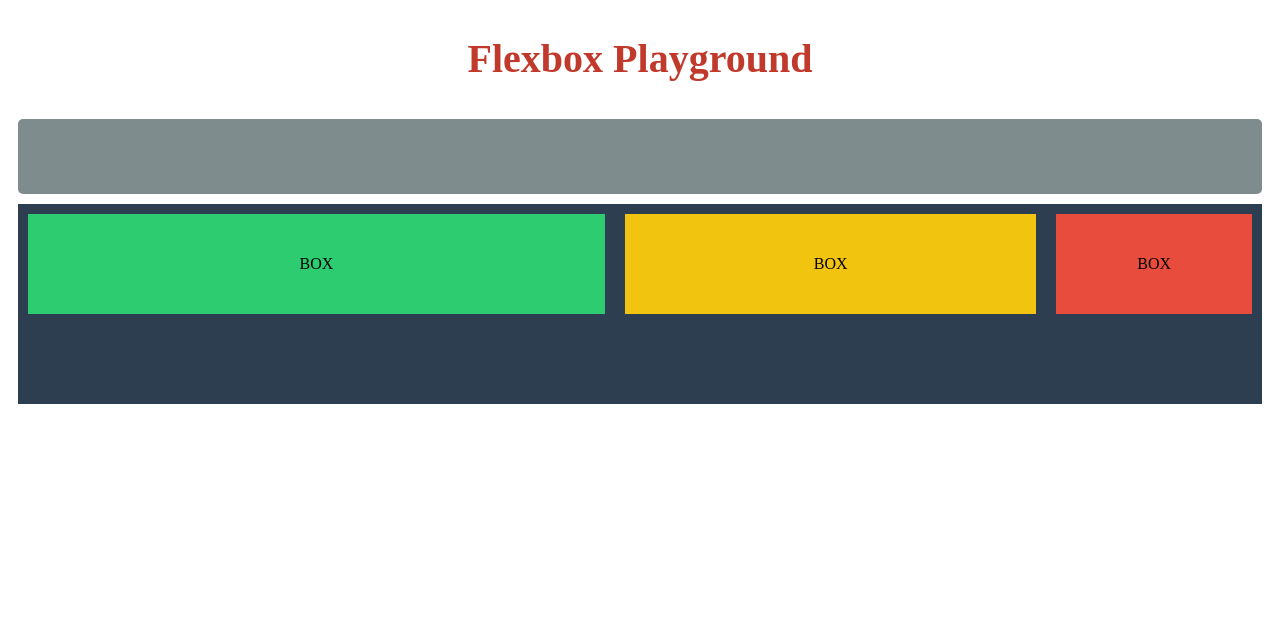
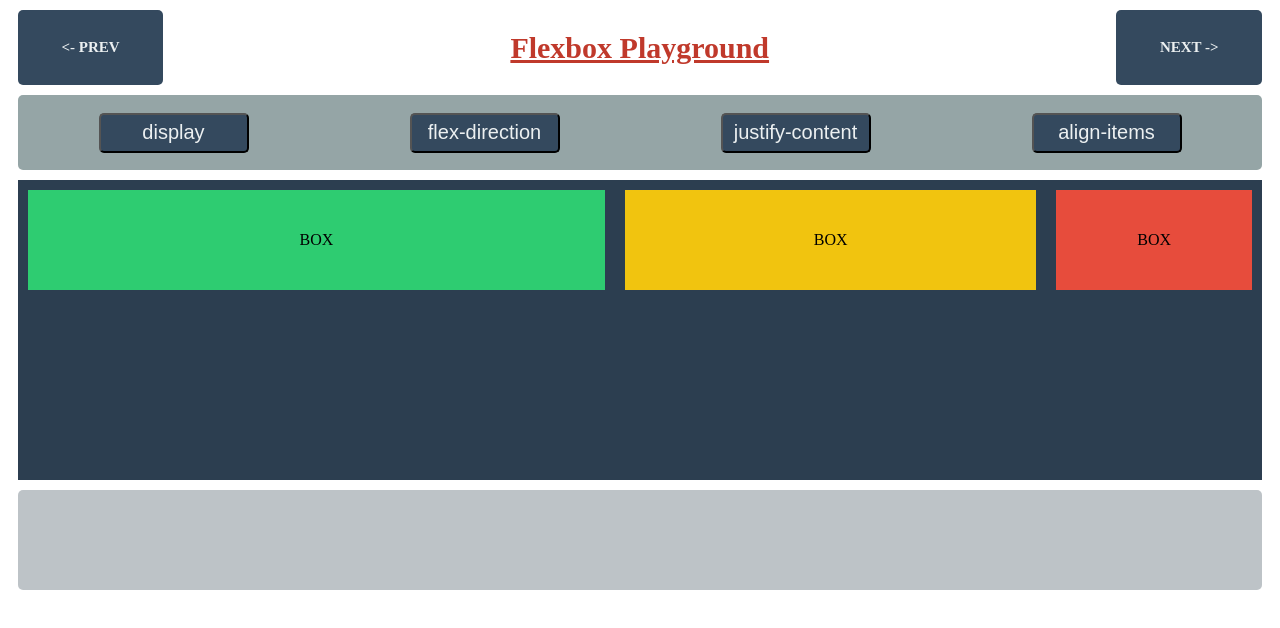
Before and after one commit to natesMI/flexbox_playground, a plain HTML site: page index.html in a window 1280 px wide. Drawn offline with nearby package versions, Linux system fonts and the light colour scheme.

Commit message:
adds page navigation and color scheme

```diff
--- a/index.html
+++ b/index.html
@@ -3,38 +3,58 @@
 <head>
   <meta charset="utf-8">
   <meta name="viewport" content="width=device-width">
-  <title>JS Bin</title>
+  <title>Flexbox Playground</title>
   <link rel="stylesheet" type="text/css" href="styles.css">
 </head>
 <body>
+
   <div id="title">
-    <h1>Flexbox Playground</h1>
+    <div id="prev"><- PREV</div>
+    <h1 id="header">Flexbox Playground</h1>
+    <div id=next>NEXT -></div>
   </div>
 
   <!-- view 1 -->
 
   <div id="view-1">
-    <div class="toolbar-1"></div>
+    <div class="toolbar">
+      <button class="tool-button">display</button>
+      <button class="tool-button">flex-direction</button>
+      <button class="tool-button">justify-content</button>
+      <button class="tool-button">align-items</button>
+    </div>
     <div id="container-one">
       <div id="child-one-a">BOX</div>
       <div id="child-one-b">BOX</div>
       <div id="child-one-c">BOX</div>
     </div>
+    <div class="css-viewer"></div>
   </div>
 
   <!-- view 2 -->
 
   <div id="view-2">
+    <div class="toolbar">
+      <button class="tool-button">flex</button>
+      <button class="tool-button">order</button>
+      <button class="tool-button">flex-basis</button>
+    </div>
     <div id="container-two">
       <div id="child-two-a">BOX</div>
       <div id="child-two-b">BOX</div>
       <div id="child-two-c">BOX</div>
     </div>
+    <div class="css-viewer"></div>
   </div>
 
   <!-- view 3 -->
 
   <div id="view-3">
+    <div class="toolbar">
+      <button class="tool-button">flex-grow</button>
+      <button class="tool-button">flex-shrink</button>
+      <button class="tool-button">flex-wrap</button>
+    </div>
     <div id="container-three">
       <div class="wrap-item">BOX</div>
       <div class="wrap-item">BOX</div>
@@ -45,6 +65,7 @@
       <div class="wrap-item">BOX</div>
       <div class="wrap-item">BOX</div>
     </div>
+    <div class="css-viewer"></div>
   </div>
 
   <script src="https://ajax.googleapis.com/ajax/libs/jquery/3.1.0/jquery.min.js"></script>
--- a/index.js
+++ b/index.js
@@ -1,6 +1,29 @@
 $( document ).ready(function() {
-  console.log( "ready!" );
 
-  $('#view-1').show();
+  var $view1 = $('#view-1');
+  var $view2 = $('#view-2');
+  var $view3 = $('#view-3');
+
+  $view1.show();
+
+  var pageFlow = [$view1, $view2, $view3];
+  var counter = 0;
+
+  $('#prev').on('click', function(){
+  	if(counter > 0){
+  		pageFlow[counter].hide();
+  		counter--;
+  	  pageFlow[counter].show();
+  	}
+  });
+
+  $('#next').on('click', function(){
+  	if(counter < 2){
+  		pageFlow[counter].hide();
+  		counter++;
+  	  pageFlow[counter].show();
+  	}
+  });
+
 
 });
--- a/styles.css
+++ b/styles.css
@@ -1,10 +1,46 @@
 #title {
   display: flex;
   flex-direction: row;
-  flex: 1;
   justify-content: center;
-  font-size: 20px;
+  align-items: center;
+  margin: 10px;
+}
+
+#header {
+  font-size: 30px;
+  text-decoration: underline;
   color: #c0392b;
+  flex-grow: 8;
+  display: flex;
+  justify-content: center;
+}
+
+#prev {
+  background-color: #34495e;
+  color: #ecf0f1;
+  border-radius: 5px;
+  align-self: flex-start;
+  font-size: 15px;
+  font-weight: bold;
+  flex-grow: 1;
+  height: 75px;
+  display: flex;
+  justify-content: center;
+  align-items: center;
+}
+
+#next {
+  background-color: #34495e;
+  color: #ecf0f1;
+  border-radius: 5px;
+  align-self: flex-end;
+  font-size: 15px;
+  font-weight: bold;
+  flex-grow: 1;
+  height: 75px;
+  display: flex;
+  justify-content: center;
+  align-items: center;
 }
 
 /*---------- view 1 ---------*/
@@ -12,14 +48,39 @@
   display: none;
 }
 
-.toolbar-1 {
+.toolbar {
   display: flex;
   flex-direction: row;
   flex: 1;
   height: 75px;
   margin: 10px;
   border-radius: 5px;
-  background-color: #7f8c8d;
+  background-color: #95a5a6;
+  justify-content: space-around;
+  align-items: center;
+}
+
+.tool-button {
+  background-color: #34495e;
+  border-radius: 5px;
+  color: #ecf0f1;
+  font-size: 20px;
+  display; flex;
+  justify-content: center;
+  align-items: center;
+  height: 40px;
+  flex-basis: 150px;
+}
+
+.css-viewer {
+  background-color: #bdc3c7;
+  height: 100px;
+  display: flex;
+  flex: 1;
+  flex-direction: row;
+  justify-content: center;
+  margin: 10px;
+  border-radius: 5px;
 }
 
 #child-one-a {
@@ -60,7 +121,7 @@
 #container-one {
   background-color: #2c3e50;
   margin: 10px;
-  height: 200px;
+  height: 300px;
   display: flex;
   flex-direction: row;
   justify-content: space-around;
@@ -76,7 +137,7 @@
 }
 
 #child-two-a {
-  background-color: red;
+  background-color: #2ecc71;
   margin: 10px;
   height: 100px;
   display: flex;
@@ -88,7 +149,7 @@
   flex-shrink: 1;
 }
 #child-two-b {
-  background-color: green;
+  background-color: #f1c40f;
   margin: 10px;
   height: 100px;
   /*flex: 1;*/
@@ -99,7 +160,7 @@
   flex-shrink: 3;
 }
 #child-two-c {
-  background-color: blue;
+  background-color: #e74c3c;
   margin: 10px;
   height: 100px;
   /*flex: 2;*/
@@ -111,9 +172,9 @@
 }
 
 #container-two {
-  background-color: black;
+  background-color: #2c3e50;
   margin: 10px;
-  height: 200px;
+  height: 300px;
   display: flex;
   flex-direction: row;
   justify-content: space-around;
@@ -129,9 +190,9 @@
 }
 
 .wrap-item {
-  height: 50px;
+  height: 100px;
   flex: 0 50px;
-  background-color: purple;
+  background-color: #f39c12;
   margin: 10px;
   display: flex;
   align-items: center;
@@ -139,9 +200,9 @@
 }
 
 #container-three {
-  background-color: black;
+  background-color: #2c3e50;
   margin: 10px;
-  height: 200px;
+  height: 300px;
   display: flex;
   flex-direction: row;
   justify-content: space-around;
```
